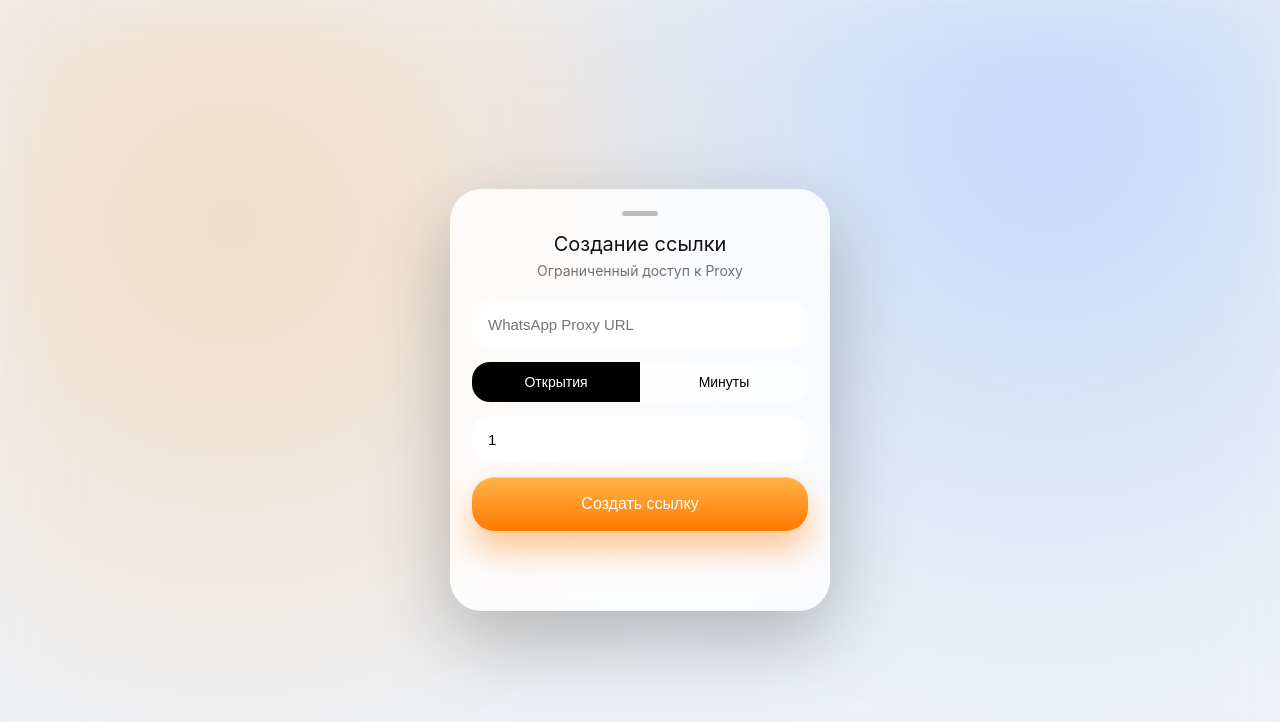
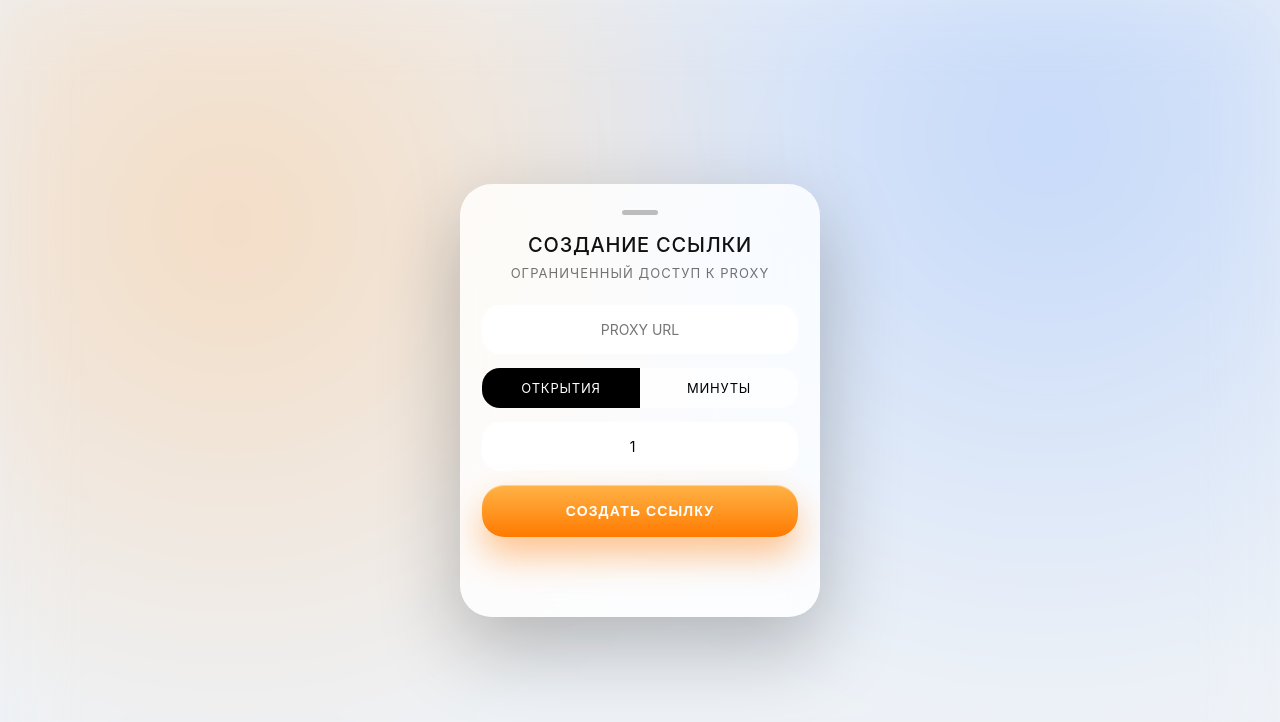
Before and after one commit to idris8v/root-url, a website: page public/index.html in a window 1280 px wide. Drawn offline with Linux system fonts and the light colour scheme.

Commit message:
proxy screen: centered layout, no icons, clean ios typography

```diff
--- a/public/index.html
+++ b/public/index.html
@@ -3,7 +3,7 @@
 <head>
 <meta charset="UTF-8">
 <meta name="viewport" content="width=device-width,initial-scale=1,viewport-fit=cover">
-<title>Создание ссылки</title>
+<title>СОЗДАНИЕ ССЫЛКИ</title>
 
 <style>
 :root{
@@ -28,20 +28,27 @@
   -webkit-tap-highlight-color:transparent;
 }
 
+/* 🍎 APPLE FONT ONLY */
+html,body{
+  width:100%;
+  height:100%;
+  overflow:hidden;
+  font-family:-apple-system,BlinkMacSystemFont,"SF Pro Text","SF Pro Display";
+  text-transform:uppercase;
+}
+
 body{
   margin:0;
-  min-height:100vh;
+  height:calc(var(--vh, 1vh) * 100);
   background:var(--bg);
-  font-family:-apple-system,BlinkMacSystemFont,"SF Pro Text",sans-serif;
   display:flex;
   align-items:center;
   justify-content:center;
   color:var(--text);
-  overflow:hidden;
-  padding:0 16px; /* 🔑 ОТСТУПЫ СЛЕВА И СПРАВА */
+  padding:0 24px; /* 🔑 ОТСТУПЫ ОТ КРАЁВ ЭКРАНА */
 }
 
-/* BACKGROUND BLUR */
+/* BACKGROUND */
 .bg{
   position:fixed;
   inset:-40px;
@@ -56,12 +63,15 @@ body{
 /* SHEET */
 .sheet{
   width:100%;
-  max-width:380px; /* 🔑 НЕ ПРИЛИПАЕТ К КРАЯМ */
-  padding:22px 22px 34px;
+  max-width:360px; /* 🔒 НИКОГДА НЕ НА ВСЮ ШИРИНУ */
+  max-height:calc(var(--vh, 1vh) * 100 - 40px);
+  padding:26px 22px 34px;
   border-radius:32px;
   background:var(--card);
   backdrop-filter:blur(30px) saturate(180%);
   box-shadow:0 30px 80px rgba(0,0,0,.25);
+  overflow:auto;
+  text-align:center; /* 🎯 ЦЕНТРИРОВАНИЕ ВСЕГО ТЕКСТА */
   animation:sheetCenter .9s cubic-bezier(.22,1,.36,1);
 }
 
@@ -81,32 +91,36 @@ body{
   height:5px;
   border-radius:3px;
   background:rgba(0,0,0,.25);
-  margin:0 auto 16px;
+  margin:0 auto 18px;
 }
 
 /* TEXT */
 h1{
-  text-align:center;
   font-size:20px;
-  font-weight:400;
-  margin-bottom:6px;
+  font-weight:500;
+  margin-bottom:8px;
+  letter-spacing:.04em;
 }
+
 .sub{
-  text-align:center;
-  font-size:14px;
+  font-size:13px;
   color:var(--sub);
-  margin-bottom:22px;
+  margin-bottom:24px;
+  letter-spacing:.08em;
 }
 
 /* INPUTS */
 input{
   width:100%;
-  padding:15px 16px;
+  padding:16px;
   border-radius:18px;
   border:none;
   background:rgba(255,255,255,.9);
-  font-size:15px;
+  font-size:14px;
+  text-align:center;
   margin-bottom:14px;
+  font-family:-apple-system,BlinkMacSystemFont,"SF Pro Text","SF Pro Display";
+  text-transform:uppercase;
 }
 
 /* SEGMENT */
@@ -123,7 +137,9 @@ input{
   padding:12px;
   border:none;
   background:none;
-  font-size:14px;
+  font-size:13px;
+  font-family:-apple-system,BlinkMacSystemFont,"SF Pro Text","SF Pro Display";
+  letter-spacing:.06em;
   transition:.35s cubic-bezier(.22,1,.36,1);
 }
 
@@ -140,21 +156,17 @@ input{
   border:none;
   background:var(--accent);
   color:#fff;
-  font-size:16px;
-  font-weight:500;
+  font-size:14px;
+  font-weight:600;
+  letter-spacing:.08em;
   box-shadow:
     0 18px 36px rgba(255,122,0,.45),
     inset 0 1px 0 rgba(255,255,255,.4);
-  transition:
-    transform .25s cubic-bezier(.22,1,.36,1),
-    box-shadow .25s;
+  transition:transform .25s cubic-bezier(.22,1,.36,1);
 }
 
 .main:active{
   transform:translateY(2px) scale(.97);
-  box-shadow:
-    0 10px 20px rgba(255,122,0,.35),
-    inset 0 1px 0 rgba(255,255,255,.25);
 }
 
 /* COPY */
@@ -163,8 +175,8 @@ input{
   padding:14px;
   border-radius:16px;
   background:rgba(255,255,255,.7);
-  text-align:center;
-  font-size:13px;
+  font-size:12px;
+  letter-spacing:.06em;
   opacity:0;
   transform:scale(.96);
   transition:.4s cubic-bezier(.22,1,.36,1);
@@ -177,7 +189,7 @@ input{
 
 .copy.copied{
   color:#25a244;
-  font-weight:500;
+  font-weight:600;
 }
 </style>
 </head>
@@ -188,24 +200,33 @@ input{
 <div class="sheet">
   <div class="handle"></div>
 
-  <h1>Создание ссылки</h1>
-  <div class="sub">Ограниченный доступ к Proxy</div>
+  <h1>СОЗДАНИЕ ССЫЛКИ</h1>
+  <div class="sub">ОГРАНИЧЕННЫЙ ДОСТУП К PROXY</div>
 
-  <input id="waInput" placeholder="WhatsApp Proxy URL">
+  <input id="waInput" placeholder="PROXY URL">
 
   <div class="segment">
-    <button id="viewsBtn" class="active">Открытия</button>
-    <button id="timeBtn">Минуты</button>
+    <button id="viewsBtn" class="active">ОТКРЫТИЯ</button>
+    <button id="timeBtn">МИНУТЫ</button>
   </div>
 
   <input id="valueInput" type="number" min="1" value="1">
 
-  <button class="main" id="createBtn">Создать ссылку</button>
+  <button class="main" id="createBtn">СОЗДАТЬ ССЫЛКУ</button>
 
   <div class="copy" id="copyBox"></div>
 </div>
 
 <script>
+function setVH(){
+  document.documentElement.style.setProperty(
+    "--vh",
+    window.innerHeight * 0.01 + "px"
+  );
+}
+setVH();
+window.addEventListener("resize", setVH);
+
 let mode="views";
 let lastLink="";
 
@@ -213,6 +234,8 @@ const waInput=document.getElementById("waInput");
 const valueInput=document.getElementById("valueInput");
 const createBtn=document.getElementById("createBtn");
 const copyBox=document.getElementById("copyBox");
+const viewsBtn=document.getElementById("viewsBtn");
+const timeBtn=document.getElementById("timeBtn");
 
 viewsBtn.onclick=()=>switchMode("views");
 timeBtn.onclick =()=>switchMode("time");
@@ -221,14 +244,12 @@ function switchMode(m){
   mode=m;
   viewsBtn.classList.toggle("active",m==="views");
   timeBtn.classList.toggle("active",m==="time");
-  haptic();
 }
 
 createBtn.onclick=async()=>{
   if(!waInput.value) return;
 
-  haptic();
-  createBtn.textContent="Создание…";
+  createBtn.textContent="СОЗДАНИЕ…";
   createBtn.disabled=true;
 
   const res=await fetch("/api/create",{
@@ -246,20 +267,15 @@ createBtn.onclick=async()=>{
 
   copyBox.textContent=lastLink;
   copyBox.className="copy show";
-  createBtn.textContent="Создать ссылку";
+  createBtn.textContent="СОЗДАТЬ ССЫЛКУ";
   createBtn.disabled=false;
 };
 
 copyBox.onclick=()=>{
   navigator.clipboard.writeText(lastLink);
-  copyBox.textContent="Скопировано";
+  copyBox.textContent="СКОПИРОВАНО";
   copyBox.classList.add("copied");
-  haptic();
 };
-
-function haptic(){
-  if(navigator.vibrate) navigator.vibrate(12);
-}
 </script>
 </body>
 </html>
```
